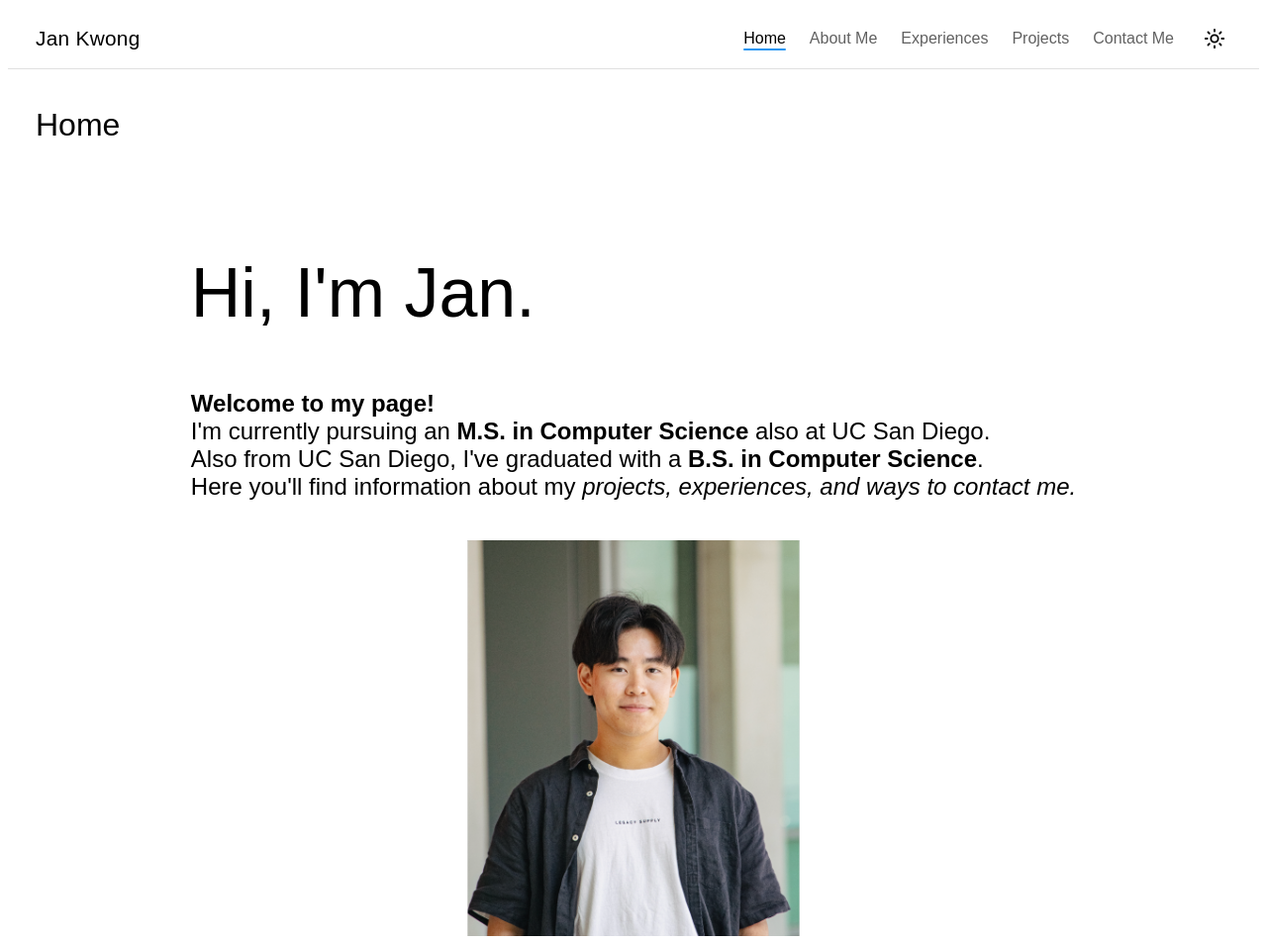
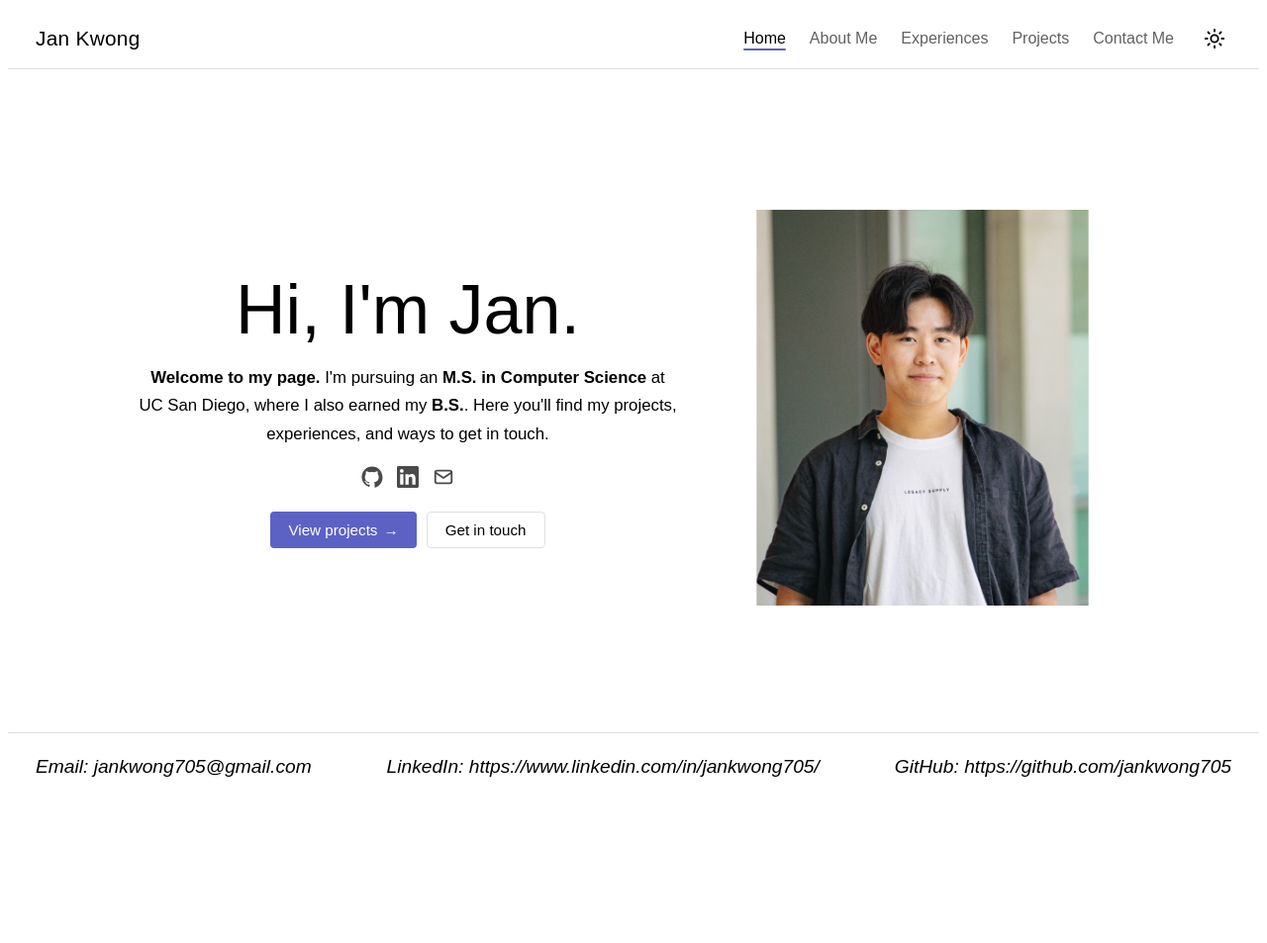
Before and after one commit to jankwong705/me, a plain HTML site: page index.html in a window 1280 px wide. Shown: the top 953 px of the page at 99% size. After the commit the page ends 816 px from the top, so only its background shows below. Drawn offline with Linux system fonts and the light colour scheme.

Commit message:
Update index + color

```diff
--- a/index.html
+++ b/index.html
@@ -22,18 +22,29 @@
     </noscript>
     <site-header></site-header>
     <main>
-        <hgroup id="home-header" class="page-header">
-            <h1>Home</h1>
-        </hgroup>
         <section id="home">
             <welcome-text>
-                <h2 style="font-size: 70px;">Hi, I'm Jan.</h2>
-                <p><strong>Welcome to my page!</strong>
-                    <br>
-                    I'm currently pursuing an <b>M.S. in Computer Science</b> also at UC San Diego. <br>
-                    Also from UC San Diego, I've graduated with a <b>B.S. in Computer Science</b>. <br>
-                    Here you'll find information about my <em>projects, experiences, and ways to contact me.</em>
-                </p>
+                <h2 class="hero-title">Hi, I'm Jan.</h2>
+                <p class="hero-intro"><strong>Welcome to my page.</strong>
+                    I'm pursuing an <b>M.S. in Computer Science</b> at UC San Diego, where I also earned my <b>B.S.</b>.
+                    Here you'll find my projects, experiences, and ways to get in touch.</p>
+
+                <div class="hero-social">
+                    <a href="https://github.com/jankwong705" aria-label="GitHub" target="_blank" rel="noopener">
+                        <svg viewBox="0 0 24 24" fill="currentColor" aria-hidden="true"><path d="M12 .5C5.7.5.5 5.7.5 12c0 5.1 3.3 9.4 7.9 10.9.6.1.8-.3.8-.6v-2c-3.2.7-3.9-1.5-3.9-1.5-.5-1.3-1.3-1.7-1.3-1.7-1.1-.7.1-.7.1-.7 1.2.1 1.8 1.2 1.8 1.2 1 .1.8 1.7 2.6 1.3.4-.6.6-1 .8-1.2-2.6-.3-5.3-1.3-5.3-5.8 0-1.3.5-2.3 1.2-3.1-.1-.3-.5-1.5.1-3.1 0 0 1-.3 3.3 1.2a11.5 11.5 0 0 1 6 0c2.3-1.5 3.3-1.2 3.3-1.2.6 1.6.2 2.8.1 3.1.8.8 1.2 1.8 1.2 3.1 0 4.5-2.7 5.5-5.3 5.8.4.4.8 1.1.8 2.2v3.3c0 .3.2.7.8.6 4.6-1.5 7.9-5.8 7.9-10.9C23.5 5.7 18.3.5 12 .5z"/></svg>
+                    </a>
+                    <a href="https://www.linkedin.com/in/jankwong705/" aria-label="LinkedIn" target="_blank" rel="noopener">
+                        <svg viewBox="0 0 24 24" fill="currentColor" aria-hidden="true"><path d="M20.45 20.45h-3.56v-5.57c0-1.33-.02-3.04-1.85-3.04-1.85 0-2.13 1.45-2.13 2.94v5.67H9.35V9h3.42v1.56h.05c.48-.9 1.64-1.85 3.37-1.85 3.6 0 4.27 2.37 4.27 5.45v6.29zM5.34 7.43a2.06 2.06 0 1 1 0-4.13 2.06 2.06 0 0 1 0 4.13zM7.12 20.45H3.56V9h3.56v11.45zM22.22 0H1.77C.79 0 0 .77 0 1.72v20.56C0 23.23.79 24 1.77 24h20.45c.98 0 1.78-.77 1.78-1.72V1.72C24 .77 23.2 0 22.22 0z"/></svg>
+                    </a>
+                    <a href="mailto:jankwong705@gmail.com" aria-label="Email">
+                        <svg viewBox="0 0 24 24" fill="none" stroke="currentColor" stroke-width="2" stroke-linecap="round" stroke-linejoin="round" aria-hidden="true"><rect x="3" y="5" width="18" height="14" rx="2"/><path d="M3 7l9 6 9-6"/></svg>
+                    </a>
+                </div>
+
+                <div class="hero-cta">
+                    <a href="project.html" class="btn btn-primary">View projects <span aria-hidden="true">→</span></a>
+                    <a href="contact.html" class="btn btn-secondary">Get in touch</a>
+                </div>
             </welcome-text>
             <figure>
                 <img src="img/headshot.png" alt="Jan's Profile Picture" id="jan-pic">
--- a/style/styles.css
+++ b/style/styles.css
@@ -5,7 +5,9 @@
     --button-color: color-mix(in display-p3, white 90%, black 10%);
     --input-color: color-mix(in display-p3, white 60%, black 40%);
     --dark-mode: #141535be;
-    --light-mode: #2196F3;
+    --light-mode: #5c62c4;
+    --accent-btn: #5c62c4;
+    --accent-chip-text: #4c52a8;
     --card-text: #333;
     --muted: #4a4a4a;
     --hairline: rgba(0, 0, 0, 0.12);
@@ -21,6 +23,9 @@
     --hairline: rgba(255, 255, 255, 0.14);
     --card-hover: rgba(255, 255, 255, 0.05);
     --danger: #ff6b6b;
+    --light-mode: #8b90e8;
+    --accent-btn: #6f74d8;
+    --accent-chip-text: #a9adf0;
 }
 
 * {
@@ -51,6 +56,13 @@
     }
     #resume iframe {
         margin: 0 auto;
+    }
+    .hero-social, .hero-cta {
+        justify-content: center;
+    }
+    .hero-intro {
+        margin-left: auto;
+        margin-right: auto;
     }
     #food-pic {
         flex-direction: column !important;
@@ -357,10 +369,86 @@
 }
 
 #home {
-    justify-content: space-evenly;
+    justify-content: center;
     align-items: center;
-    text-align: left;
+    text-align: center;
     flex-wrap: wrap;
+    gap: 2.5rem;
+    min-height: 72vh;
+    padding-top: 3.5rem;
+    padding-bottom: 2rem;
+}
+
+.hero-title {
+    font-size: clamp(2.5rem, 8vw, 70px);
+    line-height: 1.1;
+    margin: 0;
+}
+
+.hero-intro {
+    font-size: 1.05rem;
+    line-height: 1.7;
+    max-width: 34rem;
+    margin: 1rem auto 0;
+}
+
+.hero-social {
+    display: flex;
+    justify-content: center;
+    gap: 14px;
+    margin-top: 1.1rem;
+}
+
+.hero-social a {
+    display: inline-flex;
+    color: var(--muted);
+    transition: color 0.2s ease;
+}
+
+.hero-social a:hover {
+    color: var(--light-mode) !important;
+}
+
+.hero-social svg {
+    width: 22px;
+    height: 22px;
+}
+
+.hero-cta {
+    display: flex;
+    justify-content: center;
+    gap: 10px;
+    margin-top: 1.5rem;
+    flex-wrap: wrap;
+}
+
+.btn {
+    display: inline-flex;
+    align-items: center;
+    gap: 6px;
+    padding: 9px 18px;
+    border-radius: 4px;
+    font-size: 0.95rem;
+    font-weight: 500;
+    transition: filter 0.2s ease, background-color 0.2s ease;
+}
+
+.btn-primary {
+    background-color: var(--accent-btn);
+    color: #fff !important;
+}
+
+.btn-primary:hover {
+    filter: brightness(0.92);
+}
+
+.btn-secondary {
+    border: 1px solid var(--hairline);
+    color: inherit;
+}
+
+.btn-secondary:hover {
+    background-color: var(--card-hover);
 }
 
 /* ---- About page ---- */
@@ -451,8 +539,8 @@
 }
 
 .course-chip {
-    background: color-mix(in srgb, var(--light-mode) 12%, transparent);
-    color: var(--light-mode);
+    background: color-mix(in srgb, var(--light-mode) 14%, transparent);
+    color: var(--accent-chip-text);
     font-size: 0.85rem;
     padding: 5px 12px;
     border-radius: 20px;
@@ -679,7 +767,7 @@
     padding: 9px 24px;
     border: none;
     border-radius: 4px;
-    background-color: var(--light-mode);
+    background-color: var(--accent-btn);
     color: #fff;
     font-size: 0.95rem;
     font-weight: 500;
```
